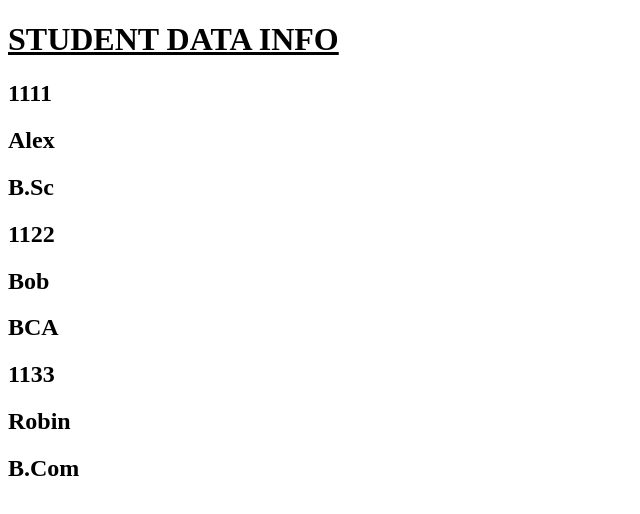
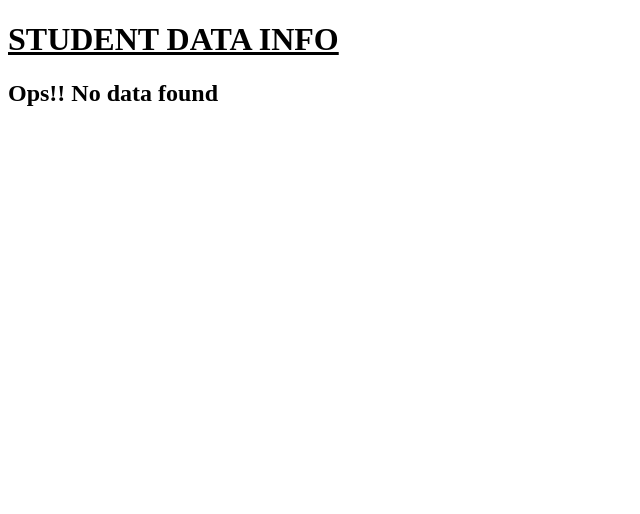
Before and after one commit to Narendharan-Rangasamy/react, a React (Create React App) app: page / in a window 1280 px wide. Shown: the top 514 px of the page, without its empty margins (0-640 px from the left). Built offline with nearby package versions, Linux system fonts and the light colour scheme.

Commit message:
fallback commit 2

```diff
--- a/src/App.js
+++ b/src/App.js
@@ -21,7 +21,7 @@ class App extends React.Component{
     setTimeout(() => {
       this.setState({
         heading : "STUDENT DATA INFO",
-        studentDetails : studentData,
+        studentDetails : [],
         dataEmpty :true
       })
     }, 4000);
```
